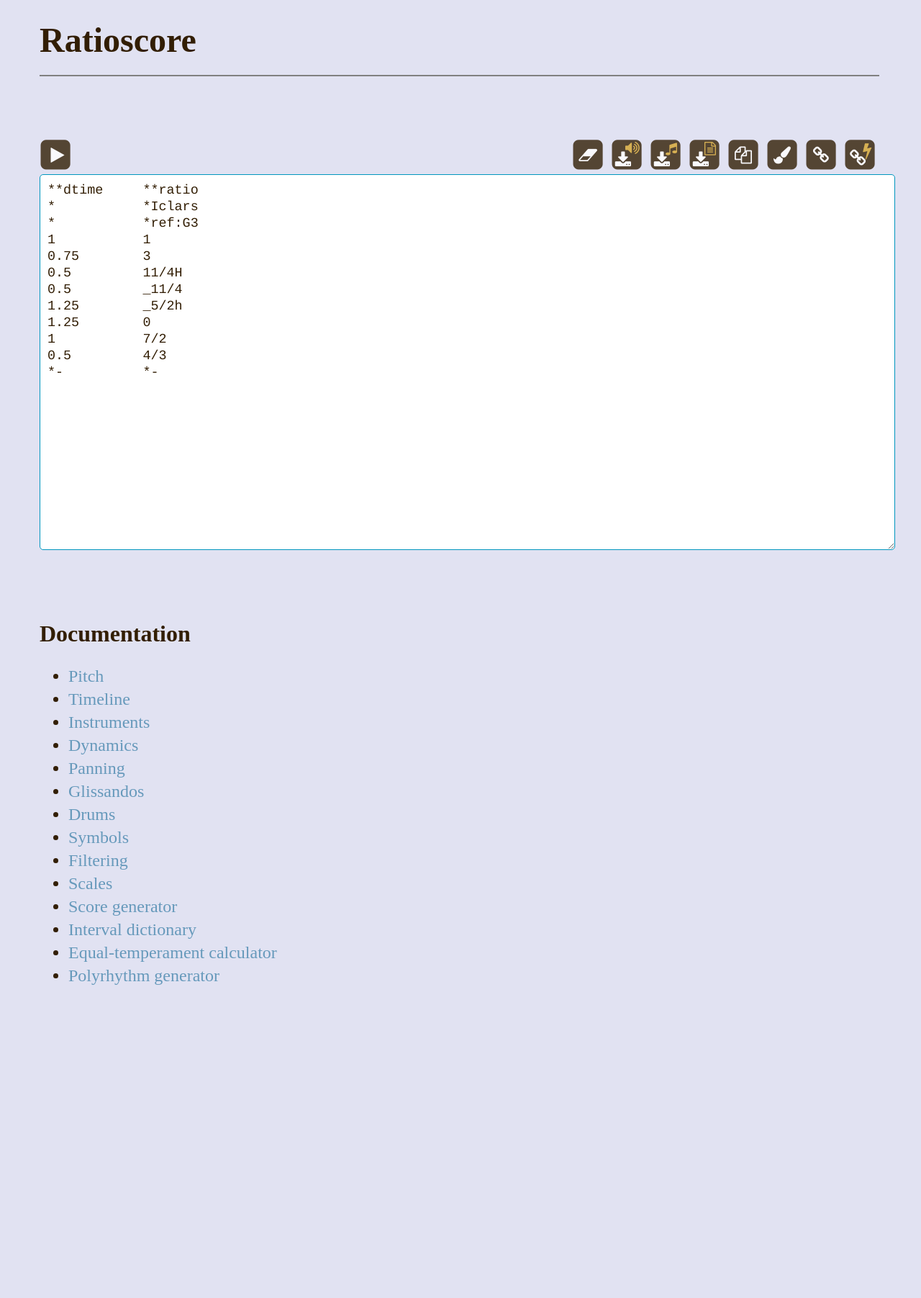
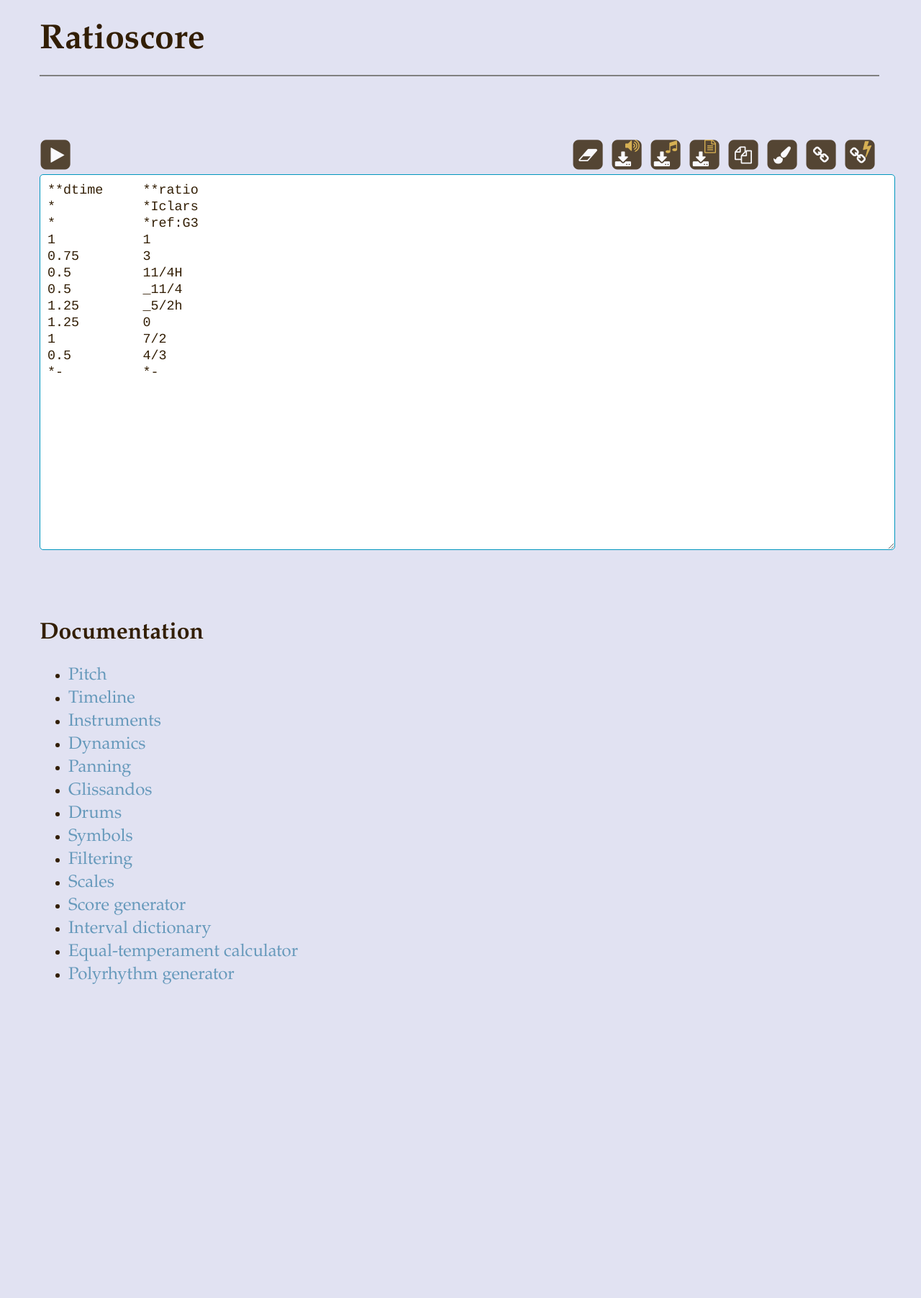
Before and after one commit to craigsapp/ratioscore, a Jekyll site: the page built from index.md, in a window 1280 px wide. Shown: the whole page at 72% size. Built offline with Jekyll 4.4.1, drawn with Linux system fonts in a browser that asks for light colours; our own code applies the rules of GitHub Pages for plain Markdown files.

Commit message:
Update font to Palatino.

```diff
--- a/_includes/head/styles.html
+++ b/_includes/head/styles.html
@@ -5,13 +5,16 @@
 
 /*
 @import url('https://fonts.googleapis.com/css2?family=Noto+Sans+JP&display=swap');
+@import url('https://fonts.googleapis.com/css?family=Open+Sans');
 */
-@import url('https://fonts.googleapis.com/css?family=Open+Sans');
+
+@import url('https://fonts.googleapis.com/css2?family=Alegreya:ital,wght@0,400;0,500;0,600;0,700;0,800;0,900;1,400;1,500;1,600;1,700;1,800;1,900&display=swap');
+
 
 * {
 	/* font-family: 'Noto Sans JP', sans-serif; */
-	font-family: 'Open Sans', serif;
-	zoom: 98%;
+	/* font-family: 'Open Sans', serif; */
+	font-family: 'Palatino', 'Alegreya', serif;
 }
 
 body.waiting * {
@@ -19,6 +22,7 @@ body.waiting * {
 }
 
 body {
+	font-family: 'Palatino', 'Alegreya', serif;
 	margin-top: 15px;
 	margin-left: 5px;
 	background-color: #e1e2f2;
```
